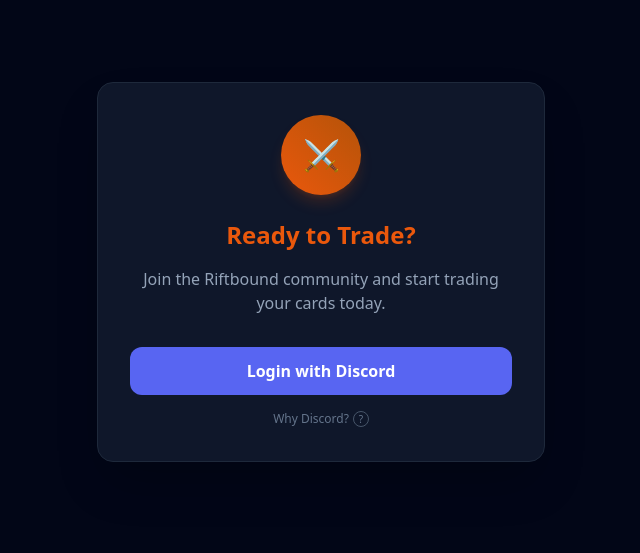
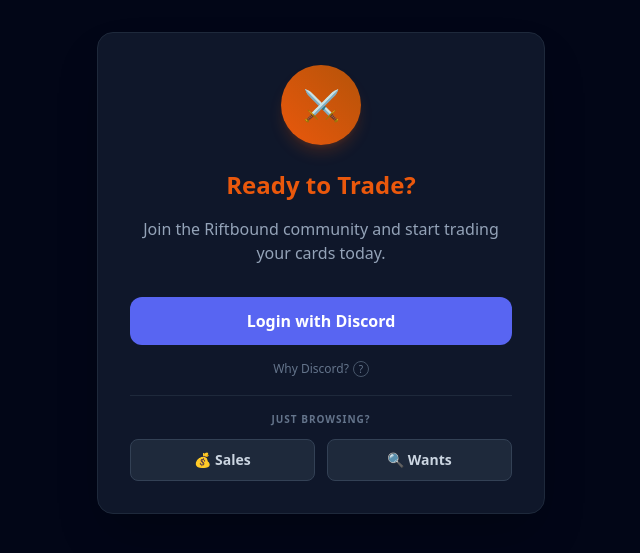
Before and after one commit to AlixMenard/RBApp, a Flask app: page / in a window 1280 px wide. Shown: the part 61-614 px from the top of the page, without its empty margins (319-959 px from the left). Run offline with Flask 3, Linux system fonts and the light colour scheme; some libraries are stand-ins or nearby versions.

Commit message:
Public routes on login page

```diff
--- a/templates/login.html
+++ b/templates/login.html
@@ -22,6 +22,18 @@
                     <div class="absolute top-full left-1/2 -translate-x-1/2 border-8 border-transparent border-t-slate-800"></div>
                 </div>
             </div>
+
+            <div class="pt-4 mt-4 border-t border-slate-800">
+                <p class="text-[10px] text-slate-500 uppercase font-bold tracking-widest mb-3">Just Browsing?</p>
+                <div class="grid grid-cols-2 gap-3">
+                    <a href="/public_market/out" class="bg-slate-800 hover:bg-slate-700 border border-slate-700 hover:border-orange-600/50 text-slate-300 font-semibold py-2.5 px-4 rounded-lg transition-colors text-sm">
+                        💰 Sales
+                    </a>
+                    <a href="/public_market/in" class="bg-slate-800 hover:bg-slate-700 border border-slate-700 hover:border-orange-600/50 text-slate-300 font-semibold py-2.5 px-4 rounded-lg transition-colors text-sm">
+                        🔍 Wants
+                    </a>
+                </div>
+            </div>
         </div>
     </div>
 </div>
```
